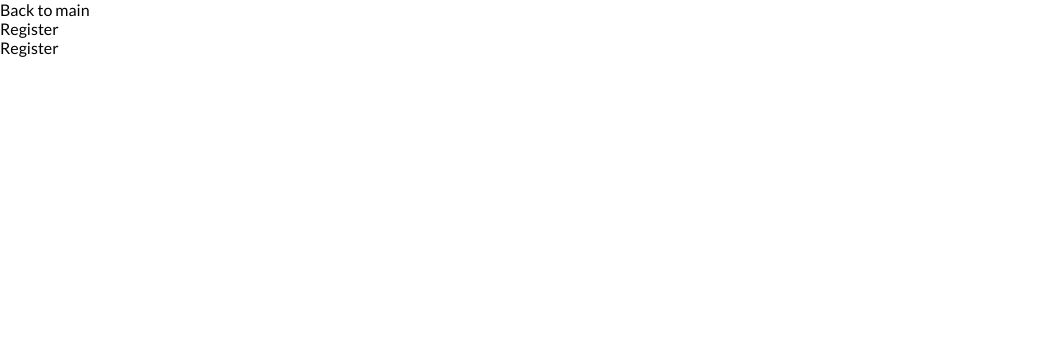
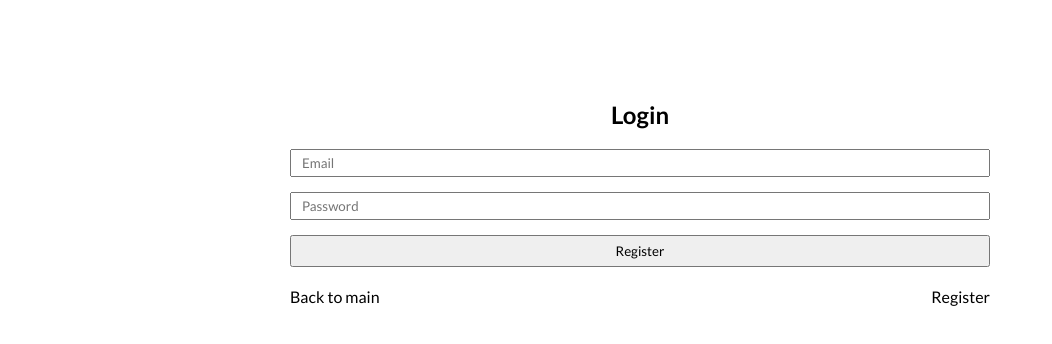
Before and after one commit to yablonya/TRPZ_labs_WEB_yablonskyi_ia-24, a Next.js app: page /login in a window 1280 px wide. Shown: the top 344 px of the page, without its empty margins (0-1052 px from the left). Built offline with nearby package versions, Linux system fonts and the light colour scheme.

Commit message:
Connect backend to frontend

```diff
--- a/src/app/layout.tsx
+++ b/src/app/layout.tsx
@@ -1,11 +1,8 @@
+"use client";
+
 import React from "react";
-import type { Metadata } from "next";
 import "../styles/index.scss";
-
-export const metadata: Metadata = {
-  title: "Create Next App",
-  description: "Generated by create next app",
-};
+import { UserProvider } from "@/utils/hooks/useAuthentication";
 
 export default function RootLayout({
   children,
@@ -15,7 +12,9 @@ export default function RootLayout({
   return (
     <html lang="en">
       <body>
-        {children}
+        <UserProvider>
+	        {children}
+        </UserProvider>
       </body>
     </html>
   );
--- /dev/null
+++ b/src/components/pages/login-page/Login.scss
@@ -0,0 +1,37 @@
+.login-page {
+  display: flex;
+  flex-direction: column;
+  gap: 20px;
+  max-width: 800px;
+  padding: 100px 50px;
+  margin: 0 auto;
+
+  h2 {
+    text-align: center;
+  }
+
+  .login-form {
+    display: flex;
+    flex-direction: column;
+    gap: 15px;
+
+    input {
+      padding: 4px 10px;
+    }
+
+    button {
+      padding: 6px 12px;
+    }
+  }
+
+  .navigation {
+    display: flex;
+    align-items: center;
+    justify-content: space-between;
+
+    a:hover {
+      text-decoration: underline;
+      text-underline-offset: 4px;
+    }
+  }
+}
--- a/src/components/pages/login-page/LoginPage.tsx
+++ b/src/components/pages/login-page/LoginPage.tsx
@@ -1,15 +1,91 @@
-import React from 'react';
+"use client";
+
+import React, {useContext} from 'react';
 import Link from "next/link";
+import "./Login.scss"
+import {useRouter} from "next/navigation";
+import {UserContext} from "@/utils/hooks/useAuthentication";
 
 const LoginPage = () => {
+	const userContext = useContext(UserContext);
+	const [loginData, setLoginData] = React.useState({
+		email: "",
+		password: "",
+	});
+	const [showHelperText, setShowHelperText] = React.useState(false);
+	const router = useRouter();
+
+	const handleInputChange = (event: React.ChangeEvent<HTMLInputElement>) => {
+		const { name, value } = event.target;
+		setLoginData((prevLoginData) => ({
+			...prevLoginData,
+			[name]: value,
+		}));
+	};
+
+	const handleSubmit = async (event: React.FormEvent) => {
+		event.preventDefault();
+
+		try {
+			for (let field of Object.values(loginData)) {
+				if (field === "") {
+					setShowHelperText(true);
+					return;
+				}
+			}
+			const res = await fetch('http://localhost:8080/api/login', {
+				method: 'POST',
+				headers: {
+					'Content-Type': 'application/json'
+				},
+				credentials: 'include',
+				body: JSON.stringify(loginData)
+			});
+
+			if (res.ok) {
+				userContext?.login(+document.cookie.split("=")[1])
+				setLoginData({
+					email: "",
+					password: "",
+				});
+				router.push('/');
+			} else {
+				console.log('Registration error');
+			}
+		} catch (error) {
+			console.error('Network error:', error);
+		}
+	};
+
 	return (
-		<div>
-			<Link href={"/"}>Back to main</Link>
-			<p>Register</p>
-			<form>
-
+		<div className="login-page">
+			<h2>Login</h2>
+			<form onSubmit={handleSubmit} className="login-form">
+				<input
+					type="email"
+					name="email"
+					placeholder="Email"
+					value={loginData.email}
+					onChange={handleInputChange}
+				/>
+				<input
+					type="password"
+					name="password"
+					placeholder="Password"
+					value={loginData.password}
+					onChange={handleInputChange}
+				/>
+				<button
+					type="submit"
+				>
+					Register
+				</button>
+				{showHelperText && <p className="helper-text">Fields must not be empty</p>}
 			</form>
-			<Link href={"/register"}>Register</Link>
+			<div className="navigation">
+				<Link href={"/"}>Back to main</Link>
+				<Link href={"/register"}>Register</Link>
+			</div>
 		</div>
 	);
 };
--- a/src/middleware.ts
+++ b/src/middleware.ts
@@ -4,7 +4,7 @@ import type { NextRequest } from 'next/server';
 export function middleware(request: NextRequest) {
 	const cookie = request.cookies.get('userId');
 
-	if (!cookie) {
+	if (!cookie || (cookie?.value === "null") || (cookie?.value === '')) {
 		return NextResponse.redirect(new URL('/login', request.url));
 	}
 
--- /dev/null
+++ b/src/utils/hooks/useAuthentication.tsx
@@ -0,0 +1,38 @@
+"use client";
+
+import {ReactNode, createContext, useState, useEffect} from "react";
+
+export interface AuthenticationContext {
+	user: number | null;
+	login: (id: number) => void;
+	logout: () => void;
+}
+
+export const UserContext = createContext<AuthenticationContext | undefined>(undefined);
+
+interface UserProviderProps {
+	children: ReactNode;
+}
+
+export const UserProvider = ({ children }: UserProviderProps) => {
+	const [user, setUser] = useState<number | null>(null);
+
+	useEffect(() => {
+		setUser(+document.cookie.split("=")[1]);
+	}, []);
+
+	const login = (id: number) => {
+		console.log(id)
+		setUser(id);
+	};
+
+	const logout = () => {
+		setUser(null);
+	};
+
+	return (
+		<UserContext.Provider value={{ user, login, logout }}>
+			{children}
+		</UserContext.Provider>
+	);
+};
```
Also changed, not shown: src/components/pages/home-page/HomePage.scss (+27 -0 lines), src/components/pages/home-page/HomePage.tsx (+61 -1 lines), src/components/pages/register-page/Register.scss (added, +37 -0 lines), src/components/pages/register-page/RegisterPage.tsx (+49 -10 lines), src/types/User.ts (added, +8 -0 lines).
